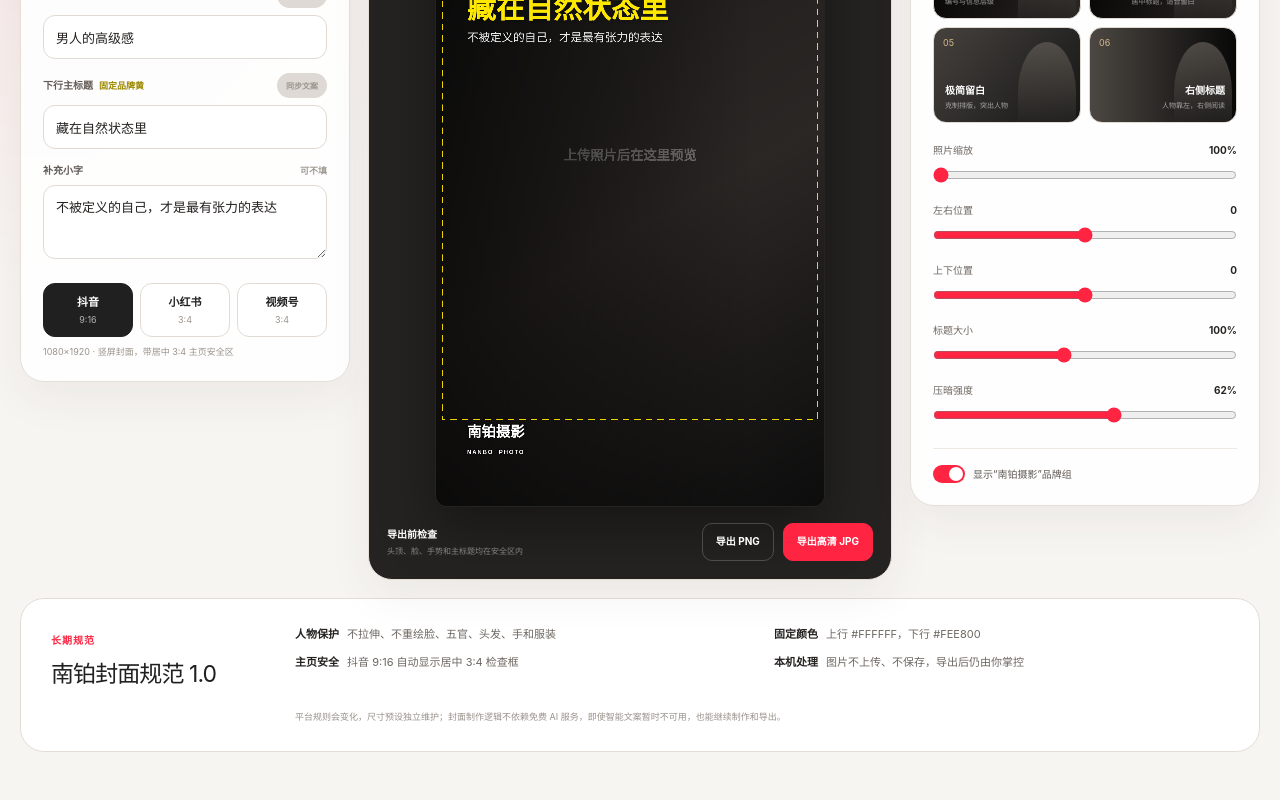
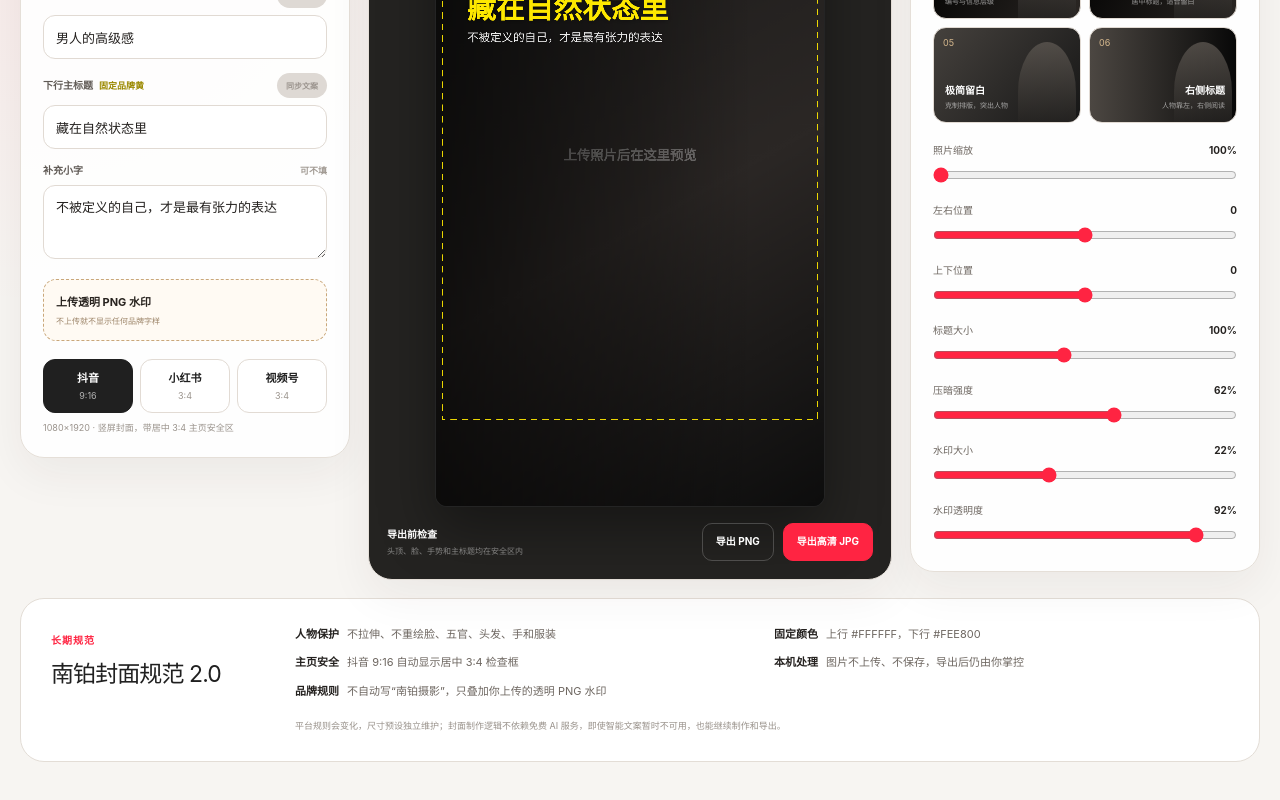
Before and after one commit to wdmm630202/nbo-cover-copy, a Next.js app: page /cover in a window 1280 px wide. Shown: the part 538-1338 px from the top of the page. Built offline with nearby package versions, Linux system fonts and the light colour scheme.

Commit message:
feat: add transparent watermark cover workflow

```diff
--- a/app/cover/CoverStudio.tsx
+++ b/app/cover/CoverStudio.tsx
@@ -39,7 +39,8 @@ type StudioSettings = {
   textScale: number;
   shade: number;
   showSafeArea: boolean;
-  showBrand: boolean;
+  watermarkScale: number;
+  watermarkOpacity: number;
 };
 
 const STORAGE_KEY = "nbo-cover-studio-settings-v1";
@@ -56,12 +57,14 @@ const DEFAULT_SETTINGS: StudioSettings = {
   textScale: 100,
   shade: 62,
   showSafeArea: true,
-  showBrand: true,
+  watermarkScale: 22,
+  watermarkOpacity: 92,
 };
 
 function drawCover(
   canvas: HTMLCanvasElement,
   image: HTMLImageElement | null,
+  watermark: HTMLImageElement | null,
   settings: StudioSettings,
   preset: PlatformPreset,
   includeGuide: boolean,
@@ -100,9 +103,7 @@ function drawCover(
   drawTemplateShade(context, settings.templateId, width, height, settings.shade);
   drawTemplateText(context, settings, width, height);
 
-  if (settings.showBrand) {
-    drawBrand(context, width, height, settings.templateId);
-  }
+  if (watermark) drawWatermark(context, watermark, settings, width, height);
 
   if (includeGuide && settings.showSafeArea && preset.id === "douyin") {
     const safeHeight = width / 3 * 4;
@@ -222,25 +223,25 @@ function drawTemplateText(
   context.restore();
 }
 
-function drawBrand(
+function drawWatermark(
   context: CanvasRenderingContext2D,
+  watermark: HTMLImageElement,
+  settings: StudioSettings,
   width: number,
   height: number,
-  templateId: CoverTemplate["id"],
 ) {
-  const rightAligned = templateId === "right";
-  const x = rightAligned ? width * 0.92 : width * 0.08;
-  const align: CanvasTextAlign = rightAligned ? "right" : "left";
+  const maxWidth = width * (settings.watermarkScale / 100);
+  const scale = Math.min(maxWidth / watermark.naturalWidth, (height * 0.1) / watermark.naturalHeight);
+  const drawWidth = watermark.naturalWidth * scale;
+  const drawHeight = watermark.naturalHeight * scale;
+  const rightAligned = settings.templateId === "right";
+  const x = rightAligned ? width * 0.92 - drawWidth : width * 0.08;
+  const y = height * 0.91 - drawHeight;
   context.save();
-  context.textAlign = align;
-  context.shadowColor = "rgba(0,0,0,.65)";
-  context.shadowBlur = 12;
-  context.fillStyle = "#FFFFFF";
-  context.font = `800 ${Math.round(width * 0.037)}px sans-serif`;
-  context.fillText("南铂摄影", x, height * 0.9);
-  context.font = `700 ${Math.round(width * 0.015)}px sans-serif`;
-  context.letterSpacing = `${Math.round(width * 0.003)}px`;
-  context.fillText("NANBO  PHOTO", x, height * 0.925);
+  context.globalAlpha = settings.watermarkOpacity / 100;
+  context.shadowColor = "rgba(0,0,0,.5)";
+  context.shadowBlur = 10;
+  context.drawImage(watermark, x, y, drawWidth, drawHeight);
   context.restore();
 }
 
@@ -328,9 +329,12 @@ function Slider({
 export default function CoverStudio() {
   const canvasRef = useRef<HTMLCanvasElement>(null);
   const fileInputRef = useRef<HTMLInputElement>(null);
+  const watermarkInputRef = useRef<HTMLInputElement>(null);
   const [settings, setSettings] = useState<StudioSettings>(DEFAULT_SETTINGS);
   const [image, setImage] = useState<HTMLImageElement | null>(null);
   const [fileName, setFileName] = useState("");
+  const [watermark, setWatermark] = useState<HTMLImageElement | null>(null);
+  const [watermarkName, setWatermarkName] = useState("");
   const [dragging, setDragging] = useState(false);
   const [notice, setNotice] = useState("上传照片后即可制作");
   const [syncedCopy, setSyncedCopy] = useState<CoverCopySync | null>(null);
@@ -412,9 +416,9 @@ export default function CoverStudio() {
 
   useEffect(() => {
     if (canvasRef.current) {
-      drawCover(canvasRef.current, image, settings, preset, true);
+      drawCover(canvasRef.current, image, watermark, settings, preset, true);
     }
-  }, [image, preset, settings]);
+  }, [image, preset, settings, watermark]);
 
   const updateSetting = useCallback(
     <Key extends keyof StudioSettings>(key: Key, value: StudioSettings[Key]) => {
@@ -516,6 +520,27 @@ export default function CoverStudio() {
     loadFile(event.dataTransfer.files?.[0]);
   };
 
+  const loadWatermark = useCallback((file: File | undefined) => {
+    if (!file) return;
+    if (file.type !== "image/png") {
+      setNotice("水印请使用透明 PNG 图片");
+      return;
+    }
+    const url = URL.createObjectURL(file);
+    const nextWatermark = new Image();
+    nextWatermark.onload = () => {
+      setWatermark(nextWatermark);
+      setWatermarkName(file.name);
+      setNotice("透明水印已加入，导出时会保留");
+      URL.revokeObjectURL(url);
+    };
+    nextWatermark.onerror = () => {
+      setNotice("这张水印无法读取，请更换透明 PNG");
+      URL.revokeObjectURL(url);
+    };
+    nextWatermark.src = url;
+  }, []);
+
   const exportCover = (format: "jpeg" | "png") => {
     if (!image || !canvasRef.current) {
       setNotice("请先上传一张照片");
@@ -523,7 +548,7 @@ export default function CoverStudio() {
     }
 
     const exportCanvas = document.createElement("canvas");
-    drawCover(exportCanvas, image, settings, preset, false);
+    drawCover(exportCanvas, image, watermark, settings, preset, false);
     exportCanvas.toBlob(
       (blob) => {
         if (!blob) {
@@ -550,7 +575,7 @@ export default function CoverStudio() {
         <div>
           <span>配套服务 02</span>
           <h1>南铂封面制作台</h1>
-          <p>把智能文案直接做成可发布封面。人物原片不重绘，照片不上传，尺寸和模板可以长期更新。</p>
+          <p>以大画面、少文字和统一黑金视觉制作封面。不自动添加品牌字样，只使用你上传的透明 PNG 水印。</p>
         </div>
         <div className="studio-status">
           <i />
@@ -650,6 +675,35 @@ export default function CoverStudio() {
               placeholder="补充价值点，不编造图片外事实"
             />
           </label>
+
+          <div className="studio-watermark-box">
+            <input
+              ref={watermarkInputRef}
+              type="file"
+              accept="image/png"
+              onChange={(event) => {
+                loadWatermark(event.target.files?.[0]);
+                event.target.value = "";
+              }}
+            />
+            <button type="button" onClick={() => watermarkInputRef.current?.click()}>
+              <b>{watermark ? "更换透明水印" : "上传透明 PNG 水印"}</b>
+              <span>{watermarkName || "不上传就不显示任何品牌字样"}</span>
+            </button>
+            {watermark && (
+              <button
+                type="button"
+                className="studio-watermark-remove"
+                onClick={() => {
+                  setWatermark(null);
+                  setWatermarkName("");
+                  setNotice("水印已移除");
+                }}
+              >
+                移除
+              </button>
+            )}
+          </div>
 
           <div className="studio-platforms" aria-label="选择发布平台">
             {PLATFORM_PRESETS.map((item) => (
@@ -767,17 +821,23 @@ export default function CoverStudio() {
               suffix="%"
               onChange={(value) => updateSetting("shade", value)}
             />
+            <Slider
+              label="水印大小"
+              value={settings.watermarkScale}
+              min={10}
+              max={42}
+              suffix="%"
+              onChange={(value) => updateSetting("watermarkScale", value)}
+            />
+            <Slider
+              label="水印透明度"
+              value={settings.watermarkOpacity}
+              min={30}
+              max={100}
+              suffix="%"
+              onChange={(value) => updateSetting("watermarkOpacity", value)}
+            />
           </div>
-
-          <label className="studio-check">
-            <input
-              type="checkbox"
-              checked={settings.showBrand}
-              onChange={(event) => updateSetting("showBrand", event.target.checked)}
-            />
-            <span />
-            显示“南铂摄影”品牌组
-          </label>
         </aside>
       </div>
 
@@ -791,6 +851,7 @@ export default function CoverStudio() {
           <li><b>固定颜色</b> 上行 #FFFFFF，下行 #FEE800</li>
           <li><b>主页安全</b> 抖音 9:16 自动显示居中 3:4 检查框</li>
           <li><b>本机处理</b> 图片不上传、不保存，导出后仍由你掌控</li>
+          <li><b>品牌规则</b> 不自动写“南铂摄影”，只叠加你上传的透明 PNG 水印</li>
         </ul>
         <p>平台规则会变化，尺寸预设独立维护；封面制作逻辑不依赖免费 AI 服务，即使智能文案暂时不可用，也能继续制作和导出。</p>
       </section>
--- a/app/cover/cover-config.ts
+++ b/app/cover/cover-config.ts
@@ -50,4 +50,4 @@ export const COVER_TEMPLATES: CoverTemplate[] = [
   { id: "right", name: "右侧标题", hint: "人物靠左，右侧阅读", number: "06" },
 ];
 
-export const COVER_RULES_VERSION = "南铂封面规范 1.0";
+export const COVER_RULES_VERSION = "南铂封面规范 2.0";
--- a/app/globals.css
+++ b/app/globals.css
@@ -441,6 +441,36 @@ body {
 .studio-upload input {
   display: none;
 }
+
+.studio-watermark-box {
+  margin-top: 14px;
+  position: relative;
+}
+
+.studio-watermark-box > input {
+  display: none;
+}
+
+.studio-watermark-box > button:first-of-type {
+  width: 100%;
+  min-height: 62px;
+  padding: 11px 48px 11px 12px;
+  display: flex;
+  flex-direction: column;
+  align-items: flex-start;
+  justify-content: center;
+  gap: 4px;
+  border: 1px dashed #c9a77a;
+  border-radius: 13px;
+  background: #fffaf3;
+  color: #28231f;
+  text-align: left;
+  cursor: pointer;
+}
+
+.studio-watermark-box b { font-size: 11px; }
+.studio-watermark-box span { max-width: 100%; overflow: hidden; color: #9b8367; font-size: 8px; text-overflow: ellipsis; white-space: nowrap; }
+.studio-watermark-remove { position: absolute; right: 9px; top: 18px; border: 0; background: transparent; color: #ff2442; font-size: 9px; font-weight: 750; cursor: pointer; }
 
 .studio-upload {
   position: relative;
```
Also changed, not shown: 3 other files (tests, documents, lock files or other folders).
